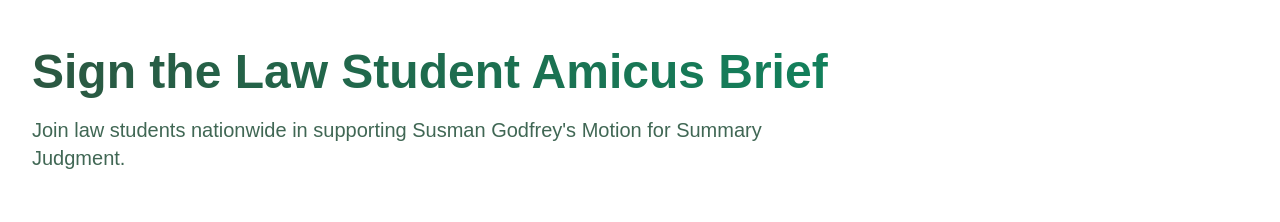
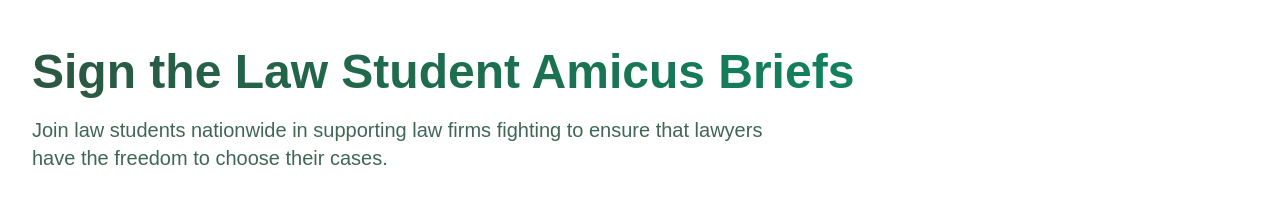
Before and after one commit to sersiousSenpai/npla-amicus-signature-campaign, a Next.js app: page /amicus-brief in a window 1280 px wide. Shown: the top 222 px of the page. Built offline with nearby package versions, Linux system fonts and the light colour scheme; no server answers; the database is empty.

Commit message:
update hero text

```diff
--- a/app/amicus-brief/page.tsx
+++ b/app/amicus-brief/page.tsx
@@ -39,10 +39,10 @@ export default function AmicusBriefPage() {
     <main className="max-w-7xl mx-auto px-4 sm:px-6 lg:px-8 py-12">
       <section className="mb-14">
         <h1 className="text-4xl md:text-5xl font-bold bg-gradient-to-r from-[#2B5741] to-emerald-600 text-transparent bg-clip-text mb-4 pb-1">
-          Sign the Law Student Amicus Brief
+          Sign the Law Student Amicus Briefs
         </h1>
         <p className="text-xl text-[#2B5741]/90 max-w-3xl">
-          Join law students nationwide in supporting Susman Godfrey's Motion for Summary Judgment.
+          Join law students nationwide in supporting law firms fighting to ensure that lawyers have the freedom to choose their cases.
         </p>
       </section>
 
```
Also changed, not shown: 1 other file (tests, documents, lock files or other folders).
